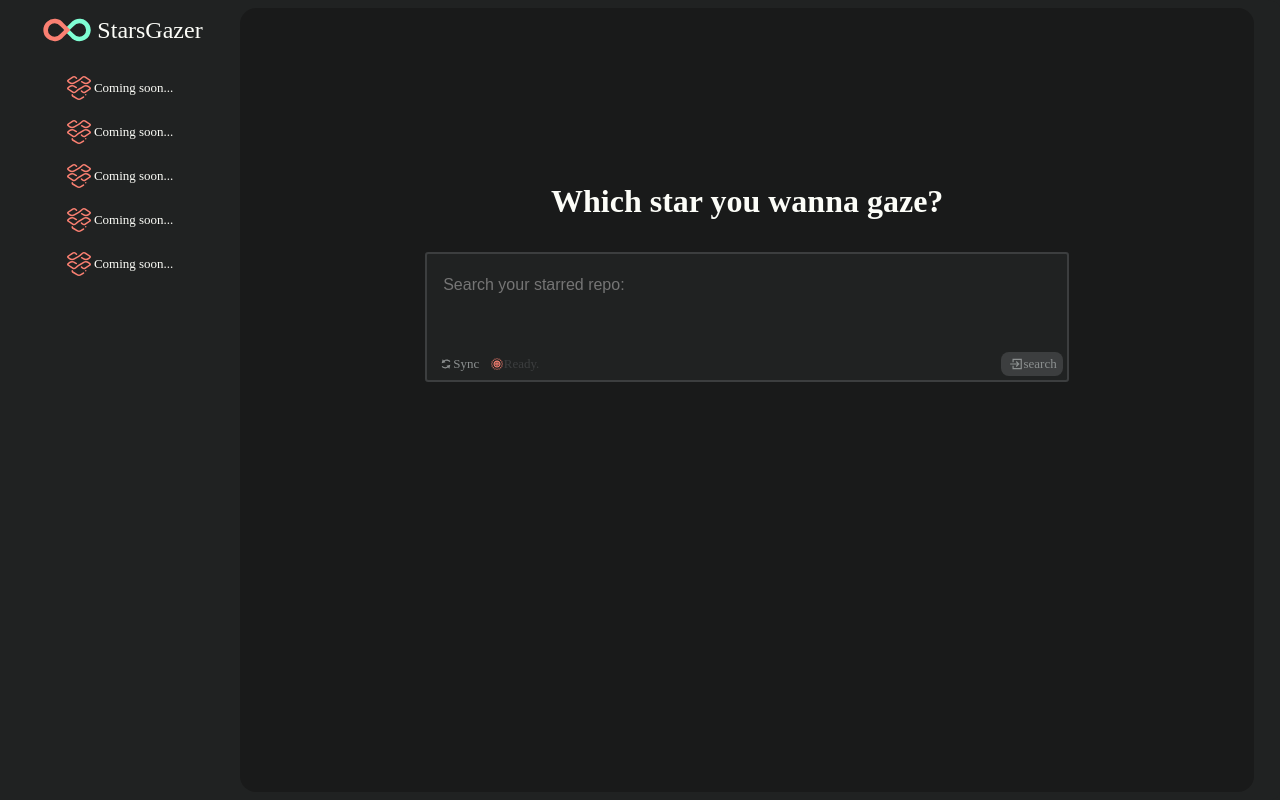
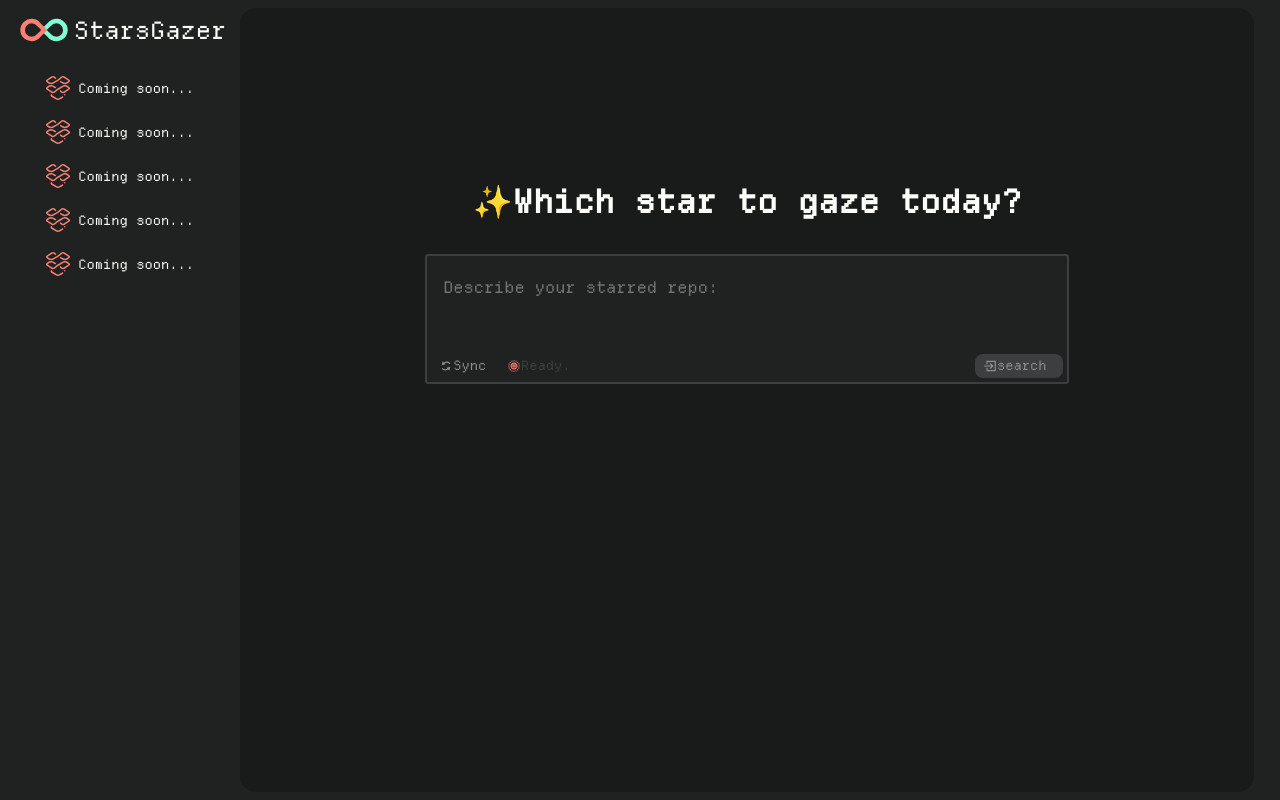
Before and after one commit to Dafeigy/StarsGazer, a Flask app: page / in a window 1280 px wide. Run offline with Flask 3, Linux system fonts and the light colour scheme.

Commit message:
<Update>: Front end should be done.

```diff
--- a/static/style.css
+++ b/static/style.css
@@ -1,6 +1,12 @@
 *{
     margin: 0;
     padding: 0;
+    font-family: "Depature";
+}
+
+@font-face {
+  font-family: "Depature";
+  src: url(DepartureMono-Regular.woff2);
 }
 
 :root{
--- a/templates/index.html
+++ b/templates/index.html
@@ -5,7 +5,7 @@
     <link rel="stylesheet" href="{{url_for("static",filename="style.css")}}">
     <script src="https://ajax.aspnetcdn.com/ajax/jQuery/jquery-3.7.1.js"></script>
     <script src="{{url_for('static',filename='main.js')}}"></script>
-    <title>StarGazers: Search your starred repos</title>
+    <title>✨StarGazer</title>
 </head>
 <body>
     <div id="main">
@@ -35,11 +35,11 @@
             </div>
         </div>
         <div id="container">
-            <h1>Which star you wanna gaze?</h1>
+            <h1>✨Which star to gaze today?</h1>
             <div id="searchwindow">
                 <form>
                     <label for="query"></label>
-                    <input type="text" id="userinput" name="query" placeholder="Search your starred repo:" minlength="6" maxlength="100" autocomplete="off" >
+                    <input type="text" id="userinput" name="query" placeholder="Describe your starred repo: " minlength="6" maxlength="100" autocomplete="off" >
                 </form>
                 <div id="control">
                     <div id="settings">
```
Also changed, not shown: static/DepartureMono-Regular.woff2 (added).
